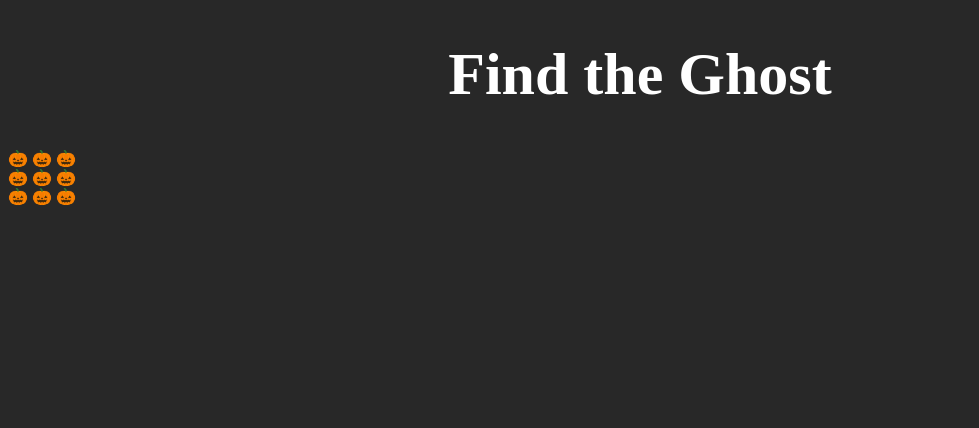
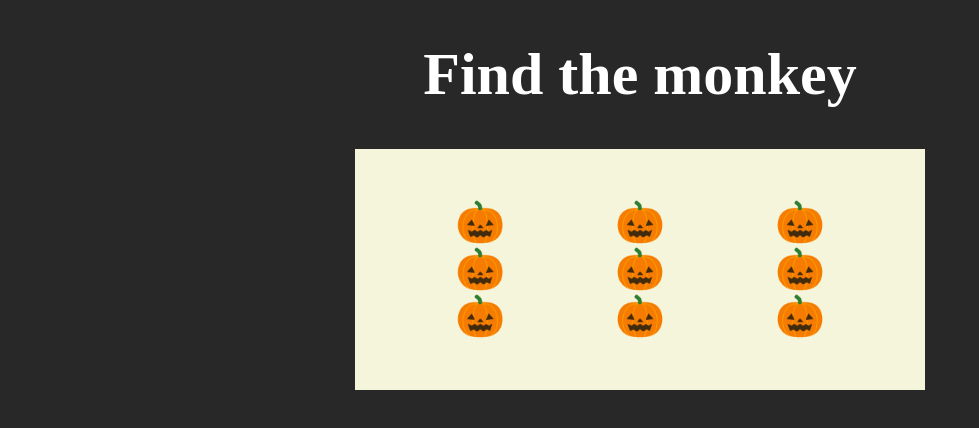
Before and after one commit to 1301312165-creator/css-practice, a plain HTML site: page index.html in a window 1280 px wide. Shown: the whole page, without its empty margins (0-979 px from the left). Drawn offline with Linux system fonts and the light colour scheme.

Commit message:
not done

```diff
--- a/index.html
+++ b/index.html
@@ -7,23 +7,23 @@
     <link rel="stylesheet" href="styles.css">
 </head>
 <body>
-    <h1>Find the Ghost</h1>
+    <h1>Find the monkey</h1>
 
     <div class="main">
        <div>
-            <span id="s1" class="square">🎃</span>
-            <span id="s2" class="square">🎃</span>
-            <span id="s3" class="square">🎃</span>
+            <span id="no" class="square">🎃</span>
+            <span id="no" class="square">🎃</span>
+            <span id="no" class="square">🎃</span>
        </div>
        <div>
-            <span id="s4" class="square">🎃</span>
-            <span id="s5" class="square">🎃</span>
-            <span id="s6" class="square">🎃</span>
+            <span id="no" class="square">🎃</span>
+            <span id="no" class="square">🎃</span>
+            <span id="no" class="square">🎃</span>
        </div>
        <div>
-            <span id="s7" class="square">🎃</span>
-            <span id="s8" class="square">🎃</span>
-            <span id="s9" class="square">🎃</span>
+            <span id="no" class="square">🎃</span>
+            <span id="yes" class="square">🎃</span>
+            <span id="no" class="square">🎃</span>
        </div>
     </div>
 </body>
--- a/styles.css
+++ b/styles.css
@@ -7,7 +7,39 @@ h1 {
     color: white;
     font-size: 60px;
 }
-/* Start here by styling the main div section */
+
 .main {
+    background-color: beige;
+}
+
+.main {
+    font-size: 40px;
+    margin-left: auto;
+    margin-right: auto;
+    padding: 50px;
+    width: fit-content;
 
 }
+#yes {
+    padding: 50px;
+}
+
+#no {
+    padding: 50px;
+}
+
+#yes:hover::after {
+    content: "?";
+}
+
+#no:hover::after {
+    content: "?";
+}
+
+#no:active:after {
+    content: "💀"
+}
+
+#yes:active::after {
+    content: "🐵";
+}
```
